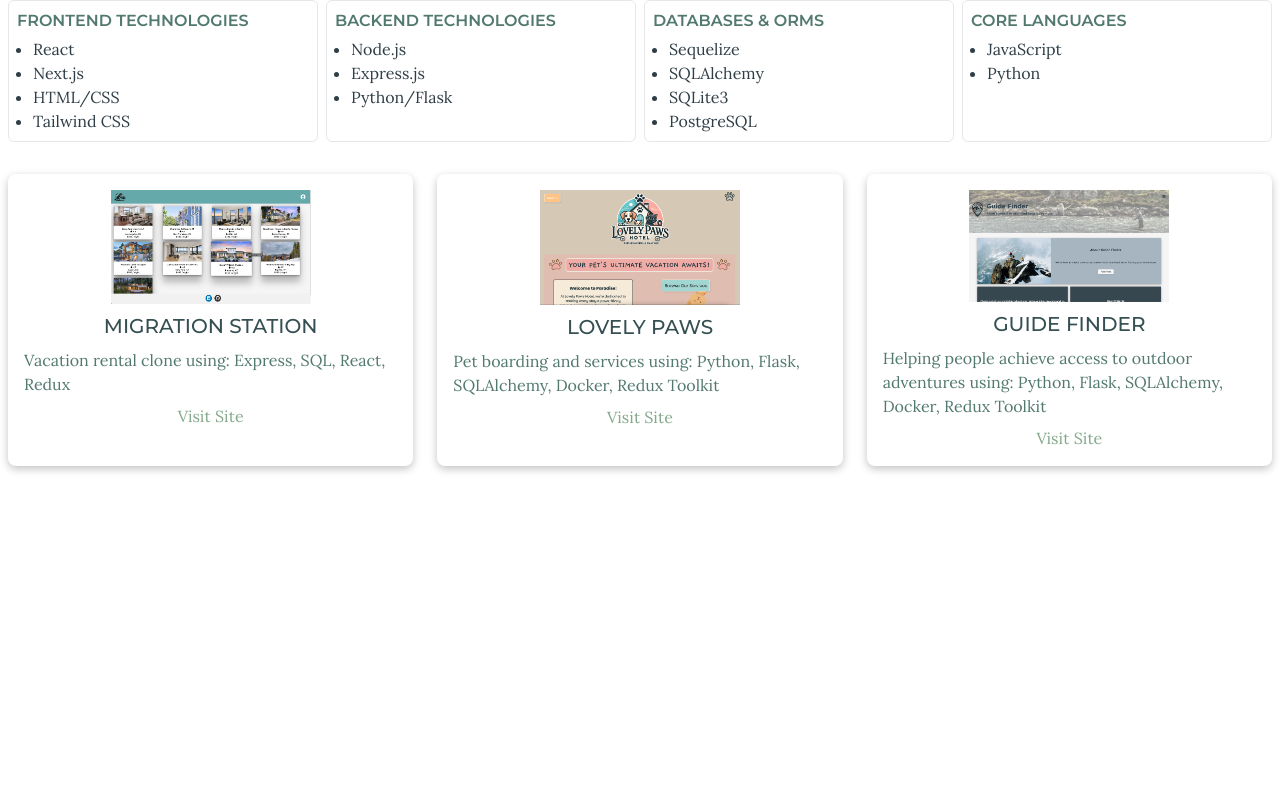
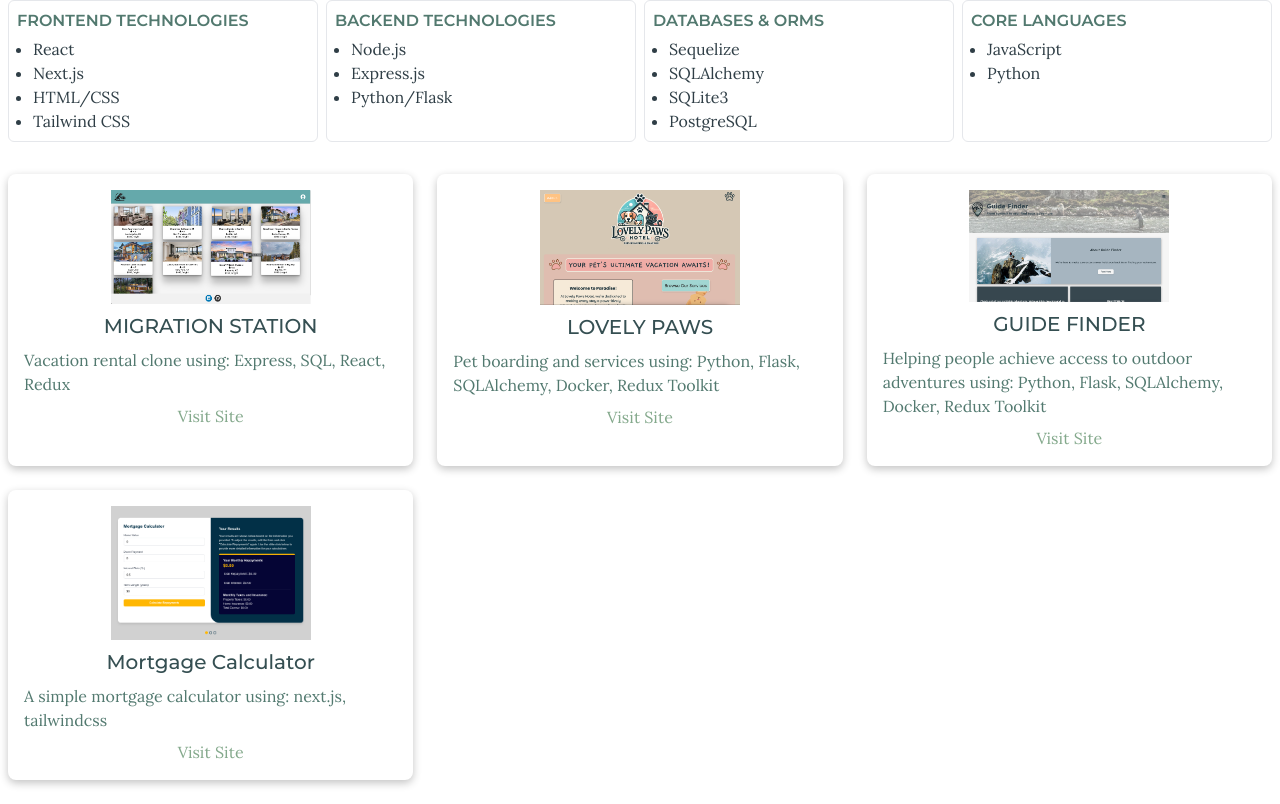
Before and after one commit to awright222/portfolio, a Next.js app: page / in a window 1280 px wide. Shown: the part 722-1526 px from the top of the page. Before the commit the page ends 1212 px from the top, so only its background shows below. Built offline with nearby package versions, Linux system fonts and the light colour scheme.

Commit message:
added calculator to projects

```diff
--- a/app/components/DropdownGrid.js
+++ b/app/components/DropdownGrid.js
@@ -21,6 +21,12 @@ const DropdownGrid = () => {
       url: 'https://guide-finder.onrender.com/',
       description: 'Helping people achieve access to outdoor adventures using: Python, Flask, SQLAlchemy, Docker, Redux Toolkit',
       image: '/guide_finder.png'
+    },
+    {
+      name: 'Mortgage Calculator',
+      url: 'https://mortgage-calculator-beige-nine.vercel.app/',
+      description: 'A simple mortgage calculator using: next.js, tailwindcss',
+      image: '/mortgage_calculator.png'
     },
   ];
 
```
Also changed, not shown: public/mortgage_calculator.png (added).
